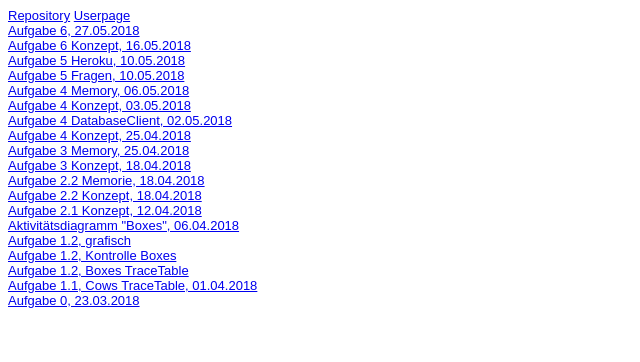
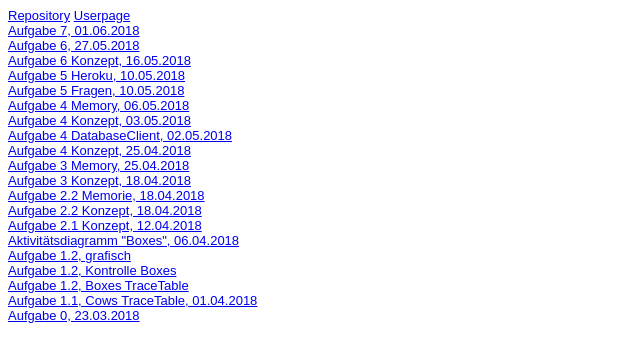
Before and after one commit to Lina-MariaStraub/Lina-MariaStraub.github.io, a plain HTML site: page Steckbrief/steckbrief.htm in a window 1280 px wide. Shown: the whole page, without its empty margins (0-640 px from the left). Drawn offline with Linux system fonts and the light colour scheme.

Commit message:
1.6 steckbrief

```diff
--- a/Steckbrief/steckbrief.htm
+++ b/Steckbrief/steckbrief.htm
@@ -16,7 +16,7 @@ body {
 <a target="_blank" href="https://github.com/Lina-MariaStraub">Repository</a>       <a target="_blank" href="https://lina-mariastraub.github.io/">Userpage </a><br>
 
 
-
+<a target="_blank" href="https://mongodbrowser.herokuapp.com/?u=testuser&p=testpasswort1&a=ds245170.mlab.com:45170/database_mongodb_lina-maria&n=database_mongodb_lina-maria&c=database01">Aufgabe 7, 01.06.2018</a><br>
 <a target="_blank" href="https://lina-mariastraub.github.io/EIA2/aufgabe_6/Aufgabe6.html">Aufgabe 6, 27.05.2018</a><br>
 <a target="_blank" href="https://lina-mariastraub.github.io/EIA2/aufgabe_6/Konzept/konzept6.html">Aufgabe 6 Konzept, 16.05.2018</a><br>
 <a href="https://eia2node257767.herokuapp.com/?a=10&b=20" target="_blank">Aufgabe 5 Heroku, 10.05.2018</a><br>
```
